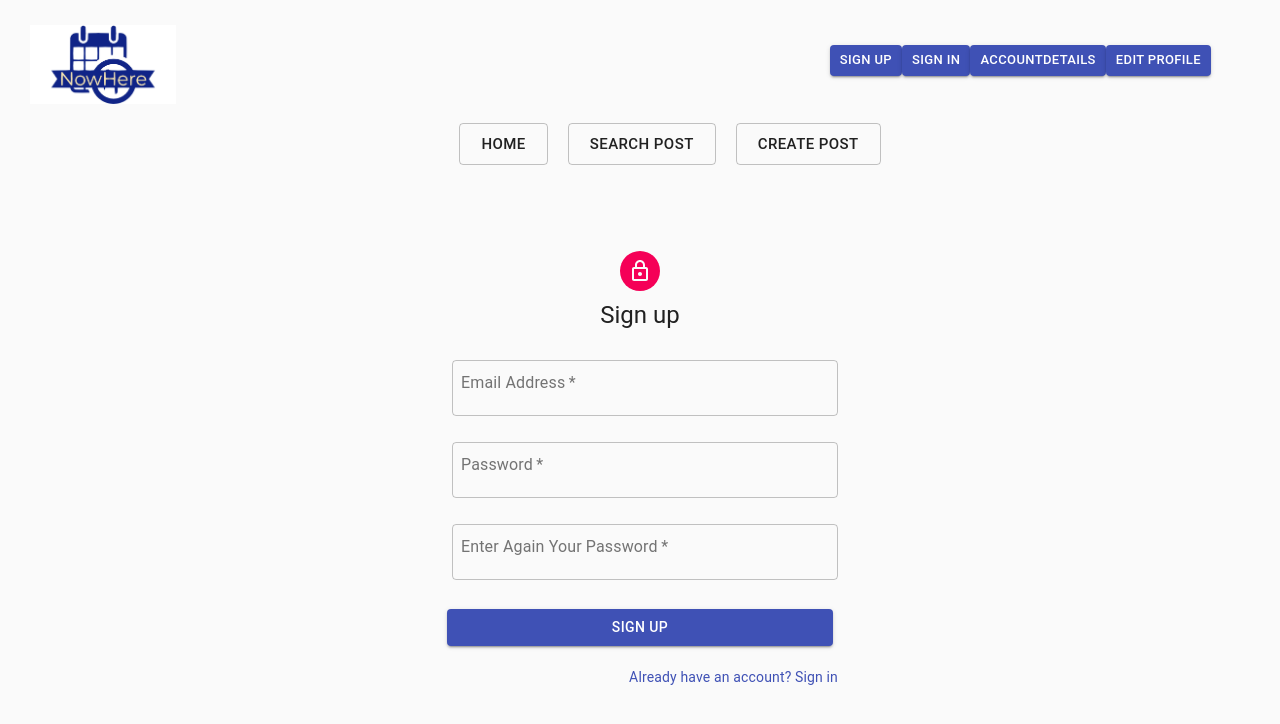
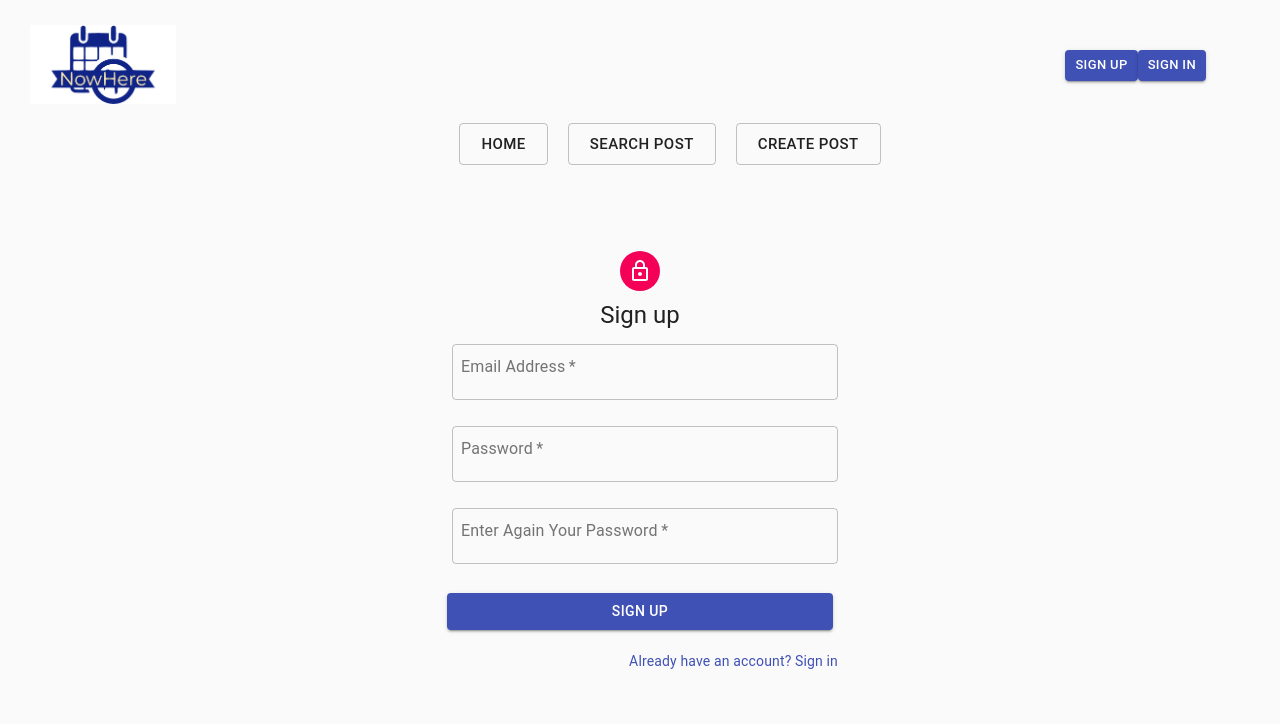
Before and after one commit to RyanStark223232/CSCI3100_MobileCloudProject, a React (Create React App) app in the folder nowhere/: page /signup in a window 1280 px wide. Shown: the top 724 px of the page. Built offline with nearby package versions, Linux system fonts and the light colour scheme.

Commit message:
hide sign in tab after logging in

```diff
--- a/nowhere/src/App.css
+++ b/nowhere/src/App.css
@@ -48,6 +48,12 @@ li {
   display: inline;
 }
 
+
+.toHide
+{
+ display: none;
+}
+
 img {
   width: 12%;
   display: block;
--- a/nowhere/src/App.js
+++ b/nowhere/src/App.js
@@ -1,3 +1,15 @@
+/*
+CSCI3100 Project NowHere
+Group D2
+
+LIN Chuanfeng 1155110077
+name sid....
+name sid....
+name sid....
+name sid....
+*/
+
+
 import './App.css';
 import SignIn from './SignIn.js';
 import SignUp from './SignUp.js';
@@ -8,15 +20,39 @@ import CreatePost from "./CreatePost.js";
 import EditProfile from "./EditProfile.js";
 import Button from '@material-ui/core/Button';
 import nowhere from './Logo_Temp.jpg';
-// import Firebase from "./Firebase";
+import React from 'react';
+import auth from "./Firebase";
+
 import {
   BrowserRouter as Router,
   Switch,
   Route,
   Link
 } from "react-router-dom";
+import { render } from '@testing-library/react';
+
+
+
+export function setLogedIn() {
+  console.log("in setloged in");
+  document.getElementById("beforeAuth").style.display = "none";
+  document.getElementById("afterAuth").style.display = "inline";
+}
+
+export function setLogedOut() {
+  console.log("in setloged out");
+  document.getElementById("beforeAuth").style.display = "inline";
+  document.getElementById("afterAuth").style.display = "none";
+  auth.signOut();
+}
 
 function App() {
+  // class App extends React.Component {
+  //   constructor(props) {
+  //     super(props);
+
+  //   }
+  //   render(){
   return (
     <header>
       <Router>
@@ -25,16 +61,7 @@ function App() {
             <img src={nowhere} alt="logo" class="logo"></img>
           </Link>
           <div class="accountSetting">
-            <Link to="/signup" >
-              <Button variant="contained" size="small" color="primary">
-                Sign Up
-              </Button>
-            </Link>
-            <Link to="/signin" >
-              <Button variant="contained" size="small" color="primary">
-                Sign In
-              </Button>
-            </Link>
+            <div id="afterAuth" class="toHide">
               <Link to="/accountdetails" >
                 <Button variant="contained" size="small" color="primary">
                   Accountdetails
@@ -45,6 +72,24 @@ function App() {
                   Edit Profile
             </Button>
               </Link>
+              <Link to="/">
+                <Button variant="contained" size="small" color="primary" onClick={setLogedOut}>
+                  Log Out
+            </Button>
+              </Link>
+            </div>
+            <div id="beforeAuth" >
+              <Link to="/signup" >
+                <Button variant="contained" size="small" color="primary" >
+                  Sign Up
+              </Button>
+              </Link>
+              <Link to="/signin" >
+                <Button variant="contained" size="small" color="primary" onClick={setLogedIn}>
+                  Sign In
+              </Button>
+              </Link>
+            </div>
           </div>
         </div>
         <div>
@@ -100,7 +145,8 @@ function App() {
     </header>
 
   );
+
 }
+// }
 
 export default App;
-// withRouter(observer(MyComponent))
--- a/nowhere/src/SignIn.js
+++ b/nowhere/src/SignIn.js
@@ -3,7 +3,7 @@
 */
 
 
-import React, {useRef} from 'react';
+import React, { useRef } from 'react';
 import Avatar from '@material-ui/core/Avatar';
 import Button from '@material-ui/core/Button';
 import CssBaseline from '@material-ui/core/CssBaseline';
@@ -21,24 +21,12 @@ import PropTypes from 'prop-types';
 import { withStyles } from '@material-ui/core/styles';
 
 import auth from "./Firebase";
-import {Comment, Functions} from "@material-ui/icons";
+import { Comment, Functions } from "@material-ui/icons";
 import { IconButton } from '@material-ui/core';
+import App, { setLogedIn } from './App';
 
-// function Copyright() {
-//   return (
-//     <Typography variant="body2" color="textSecondary" align="center">
-//       {'Copyright © '}
-//       <Link color="inherit" href="https://material-ui.com/">
-//         Your Website
-//       </Link>{' '}
-//       {new Date().getFullYear()}
-//       {'.'}
-//     </Typography>
-//   );
-// }
 
-// const useStyles = makeStyles((theme) => ({
-  const styles = theme => ({
+const useStyles = theme => ({
   paper: {
     marginTop: theme.spacing(8),
     display: 'flex',
@@ -59,27 +47,26 @@ import { IconButton } from '@material-ui/core';
 });
 
 class SignIn extends React.Component {
-  constructor(props){
+  constructor(props) {
     super(props);
     // this.onChange = this.onChange.bind(this);
     this.emailRef = React.createRef();
     this.pwRef = React.createRef();
-      // this.classes = useStyles();
   }
 
 
 
 
-    handleSignin  = async(e) =>{
+  handleSignin = async (e) => {
     e.preventDefault()
-    try{
+    try {
       await auth.signInWithEmailAndPassword(this.emailRef.current.value, this.pwRef.current.value).then(value => {
-        if (auth.currentUser != null){
-          alert("sign in succeeded with email ="+ this.emailRef.current.value )
-        }else {
+        if (auth.currentUser != null) {
+          alert("sign in succeeded with email =" + this.emailRef.current.value)
+        } else {
           alert("login failed")
         }
-      }).catch(function(error) {
+      }).catch(function (error) {
         // Handle Errors here.
         var errorCode = error.code;
         var errorMessage = error.message;
@@ -90,22 +77,23 @@ class SignIn extends React.Component {
         }
         console.log(error);
       })
-    }catch (e) {
+    } catch (e) {
       alert(e)
     }
 
 
   };
 
-   logOut() {
-      console.log("in LogOut()")
-    auth.signOut()
-  };
+  //  logOut() {
+  //     console.log("in LogOut()")
+  //   auth.signOut()
+  //   setLogedIn();
+  // };
 
-  render(){
+  render() {
     // const { classes } = this.props;
     const classes = this.props.classes;
-    console.log(classes);
+    // console.log(classes);
     return (
       <Container component="main" maxWidth="xs">
         <CssBaseline />
@@ -127,7 +115,7 @@ class SignIn extends React.Component {
               name="email"
               autoComplete="email"
               autoFocus
-            inputRef= {this.emailRef}
+              inputRef={this.emailRef}
             />
             <TextField
               variant="outlined"
@@ -139,7 +127,7 @@ class SignIn extends React.Component {
               type="password"
               id="password"
               autoComplete="current-password"
-            inputRef= {this.pwRef}
+              inputRef={this.pwRef}
             />
             <FormControlLabel
               control={<Checkbox value="remember" color="primary" />}
@@ -165,139 +153,20 @@ class SignIn extends React.Component {
                   {"Don't have an account? Sign Up"}
                 </Link>
               </Grid>
-            <Grid container>
-              <h1 onClick={this.logOut}>
-              <Link href="#" variant="body2">
-                {"\nlog out"}
-              </Link></h1>
-            </Grid>
             </Grid>
           </form>
         </div>
         <Box mt={8}>
-        {/*<Copyright />*/}
         </Box>
       </Container>
     );
   }
 }
 
-// export default function SignIn() {
-//   const classes = useStyles();
-//   const emailRef = useRef()
-//   const pwRef = useRef()
 
-//   async function handleSignin(e) {
-//       e.preventDefault()
-//     try{
-//        await auth.signInWithEmailAndPassword(emailRef.current.value, pwRef.current.value).then(value => {
-//         if (auth.currentUser != null){
-//           alert("sign in succeeded with email ="+ emailRef.current.value )
-//         }else {
-//           alert("login failed")
-//         }
-//       }).catch(function(error) {
-//             // Handle Errors here.
-//             var errorCode = error.code;
-//             var errorMessage = error.message;
-//             if (errorCode === 'auth/wrong-password') {
-//               alert('Wrong password.');
-//             } else {
-//               alert(errorMessage);
-//             }
-//             console.log(error);
-//           })
-//     }catch (e) {
-//       alert(e)
-//     }
-
-
-//   }
-
-//   function logOut() {
-//       console.log("in LogOut()")
-//     auth.signOut()
-//   }
-
-//   return (
-//     <Container component="main" maxWidth="xs">
-//       <CssBaseline />
-//       <div className={classes.paper}>
-//         <Avatar className={classes.avatar}>
-//           <LockOutlinedIcon />
-//         </Avatar>
-//         <Typography component="h1" variant="h5">
-//           Sign in
-//         </Typography>
-//         <form onSubmit={handleSignin} className={classes.form} noValidate>
-//           <TextField
-//             variant="outlined"
-//             margin="normal"
-//             required
-//             fullWidth
-//             id="email"
-//             label="Email Address"
-//             name="email"
-//             autoComplete="email"
-//             autoFocus
-//             inputRef= {emailRef}
-//           />
-//           <TextField
-//             variant="outlined"
-//             margin="normal"
-//             required
-//             fullWidth
-//             name="password"
-//             label="Password"
-//             type="password"
-//             id="password"
-//             autoComplete="current-password"
-//             inputRef= {pwRef}
-//           />
-//           <FormControlLabel
-//             control={<Checkbox value="remember" color="primary" />}
-//             label="Remember me"
-//           />
-//           <Button
-//             type="submit"
-//             fullWidth
-//             variant="contained"
-//             color="primary"
-//             className={classes.submit}
-//           >
-//             Sign In
-//           </Button>
-//           <Grid container>
-//             <Grid item xs>
-//               <Link href="#" variant="body2">
-//                 Forgot password?
-//               </Link>
-//             </Grid>
-//             <Grid item>
-//               <Link href="/signup" variant="body2">
-//                 {"Don't have an account? Sign Up"}
-//               </Link>
-//             </Grid>
-//             <Grid container>
-//               <h1 onClick={logOut}>
-//               <Link href="#" variant="body2">
-//                 {"\nlog out"}
-//               </Link></h1>
-//             </Grid>
-//           </Grid>
-//         </form>
-//       </div>
-//       <Box mt={8}>
-//         {/*<Copyright />*/}
-//       </Box>
-//     </Container>
-//   );
-// }
-
-// export class SignIn;
 
 SignIn.propTypes = {
   classes: PropTypes.object.isRequired,
 };
 
-export default withStyles(styles)(SignIn);
+export default withStyles(useStyles)(SignIn);
--- a/nowhere/src/SignUp.js
+++ b/nowhere/src/SignUp.js
@@ -1,5 +1,5 @@
-import React, {Component, useRef} from 'react';
-import {Redirect} from 'react-router-dom';
+import React, { Component, useRef } from 'react';
+import { Redirect } from 'react-router-dom';
 import Avatar from '@material-ui/core/Avatar';
 import Button from '@material-ui/core/Button';
 import CssBaseline from '@material-ui/core/CssBaseline';
@@ -13,36 +13,14 @@ import LockOutlinedIcon from '@material-ui/icons/LockOutlined';
 import Typography from '@material-ui/core/Typography';
 import { makeStyles } from '@material-ui/core/styles';
 import Container from '@material-ui/core/Container';
+import PropTypes from 'prop-types';
+import { withStyles } from '@material-ui/core/styles';
 
 import auth from "./Firebase.js";
 import App from "./App";
 
-// class signUp extends React.Component {
-//   constructor(props) {
-//     super(props);
-//     this.handleSignUp = this.handleSignUp.bind(this)
-//   }
-//   handleSignUp() {
-//     this.props.handleSignUp(this.props.char);
-//   }
-//
-// }
 
-// function Copyright() {
-//   return (
-//     <Typography variant="body2" color="textSecondary" align="center">
-//       {'Copyright © '}
-//       <Link color="inherit" href="https://material-ui.com/">
-//         Your Website
-//       </Link>{' '}
-//       {new Date().getFullYear()}
-//       {'.'}
-//     </Typography>
-//   );
-// }
-
-
-const useStyles = makeStyles((theme) => ({
+const useStyles = theme => ({
   paper: {
     marginTop: theme.spacing(8),
     display: 'flex',
@@ -55,28 +33,34 @@ const useStyles = makeStyles((theme) => ({
   },
   form: {
     width: '100%', // Fix IE 11 issue.
-    marginTop: theme.spacing(3),
+    marginTop: theme.spacing(1),
   },
   submit: {
     margin: theme.spacing(3, 0, 2),
   },
-}));
+});
 
-export default function SignUp() {
-  const classes = useStyles();
-  const pwRef = useRef()
-  const emailRef = useRef()
-  const pwVRef= useRef()
-  App.bind(handleSignUp)
+class SignUp extends React.Component {
+  constructor(props) {
+    super(props);
+    this.emailRef = React.createRef();
+    this.pwRef = React.createRef();
+    this.pwVRef = React.createRef();
 
-   function handleSignUp(e){
+  }
+
+  // SignUp =(e) => {
+
+  // App.bind(handleSignUp)
+
+  handleSignUp = (e) => {
     // console.log("inside handleSignUp")
     e.preventDefault()
     // console.log(emailRef.current.value)
-    try{
-      auth.createUserWithEmailAndPassword(emailRef.current.value,pwRef.current.value).then((authData) => {
-          alert("Signed up successfully with email "+ emailRef.current.value + "   uid = " + auth.currentUser.uid)
-      }).catch(function(error) {
+    try {
+      auth.createUserWithEmailAndPassword(this.emailRef.current.value, this.pwRef.current.value).then((authData) => {
+        alert("Signed up successfully with email " + this.emailRef.current.value + "   uid = " + auth.currentUser.uid)
+      }).catch(function (error) {
         // Handle Errors here.
         var errorCode = error.code;
         var errorMessage = error.message;
@@ -88,12 +72,14 @@ export default function SignUp() {
         console.log(error);
       })
 
-    } catch(e) {
+    } catch (e) {
       console.log(e)
     }
 
   }
 
+  render() {
+    const classes = this.props.classes;
     return (
       <Container component="main" maxWidth="xs">
         <CssBaseline />
@@ -104,31 +90,8 @@ export default function SignUp() {
           <Typography component="h1" variant="h5">
             Sign up
           </Typography>
-        <form onSubmit={handleSignUp} className={classes.form} noValidate>
+          <form onSubmit={this.handleSignUp} className={classes.form} noValidate>
             <Grid container spacing={2}>
-            {/*<Grid item xs={12} sm={6}>*/}
-            {/*  <TextField*/}
-            {/*    autoComplete="fname"*/}
-            {/*    name="firstName"*/}
-            {/*    variant="outlined"*/}
-            {/*    required*/}
-            {/*    fullWidth*/}
-            {/*    id="firstName"*/}
-            {/*    label="First Name"*/}
-            {/*    autoFocus*/}
-            {/*  />*/}
-            {/*</Grid>*/}
-            {/*<Grid item xs={12} sm={6}>*/}
-            {/*  <TextField*/}
-            {/*    variant="outlined"*/}
-            {/*    required*/}
-            {/*    fullWidth*/}
-            {/*    id="lastName"*/}
-            {/*    label="Last Name"*/}
-            {/*    name="lastName"*/}
-            {/*    autoComplete="lname"*/}
-            {/*  />*/}
-            {/*</Grid>*/}
               <Grid item xs={12}>
                 <TextField
                   variant="outlined"
@@ -138,7 +101,7 @@ export default function SignUp() {
                   label="Email Address"
                   name="email"
                   autoComplete="email"
-                inputRef = {emailRef}
+                  inputRef={this.emailRef}
                 />
               </Grid>
               <Grid item xs={12}>
@@ -151,7 +114,7 @@ export default function SignUp() {
                   type="password"
                   id="password"
                   autoComplete="current-password"
-                inputRef= {pwRef}
+                  inputRef={this.pwRef}
                 />
               </Grid>
               <Grid item xs={12}>
@@ -164,16 +127,10 @@ export default function SignUp() {
                   type="password"
                   id="password_verifier"
                   autoComplete="current-password"
-                  inputRef= {pwVRef}
+                  inputRef={this.pwVRef}
                 />
               </Grid>
 
-          {/*  <Grid item xs={12}>*/}
-          {/*    <FormControlLabel*/}
-          {/*      control={<Checkbox value="allowExtraEmails" color="primary" />}*/}
-          {/*      label="I want to receive inspiration, marketing promotions and updates via email."*/}
-          {/*    />*/}
-          {/*  </Grid>*/}
             </Grid>
 
             <Button
@@ -201,3 +158,9 @@ export default function SignUp() {
       </Container>
     );
   }
+}
+SignUp.propTypes = {
+  classes: PropTypes.object.isRequired,
+};
+
+export default withStyles(useStyles)(SignUp);
```
Lines whose indentation alone changed are shown as unchanged.
